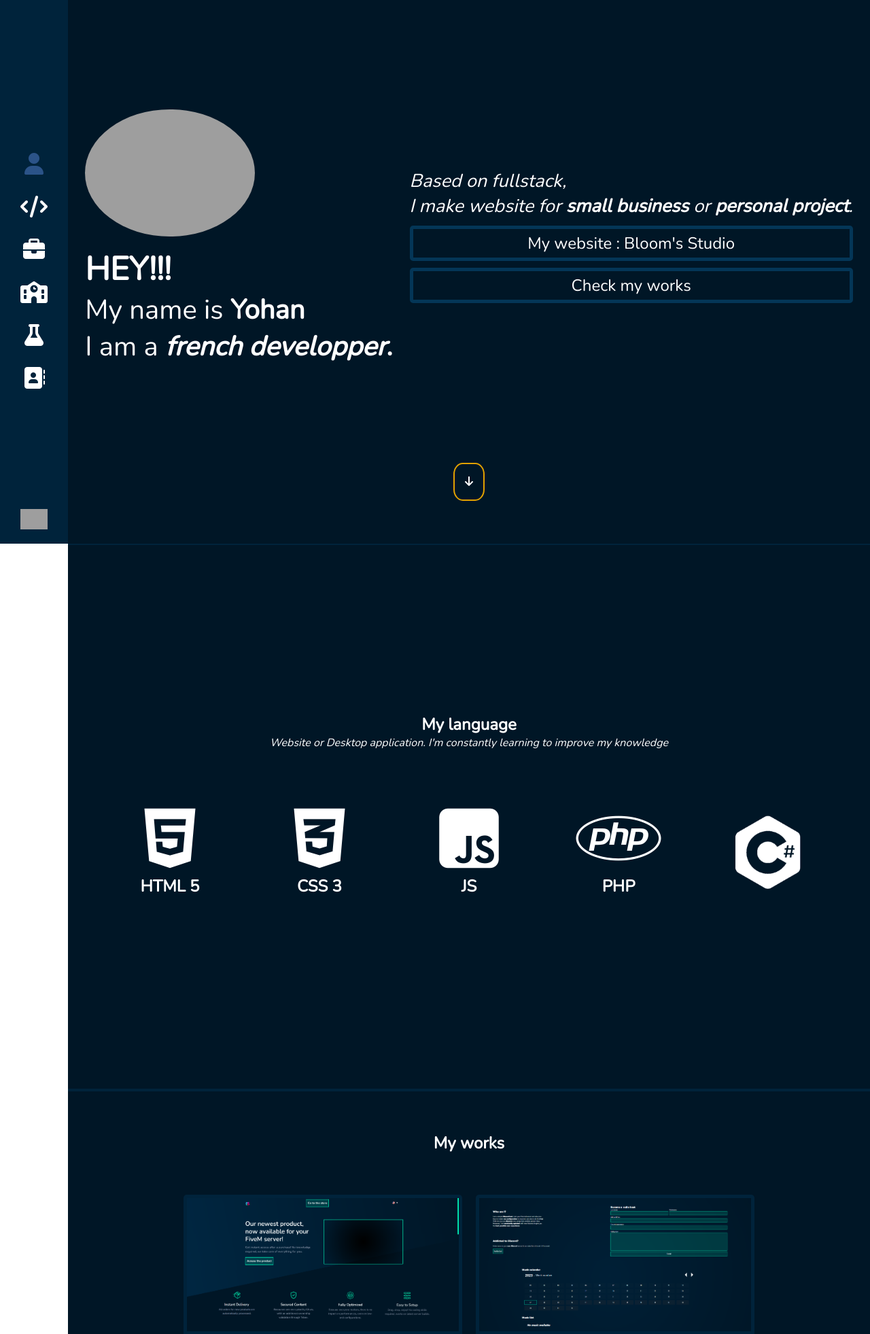
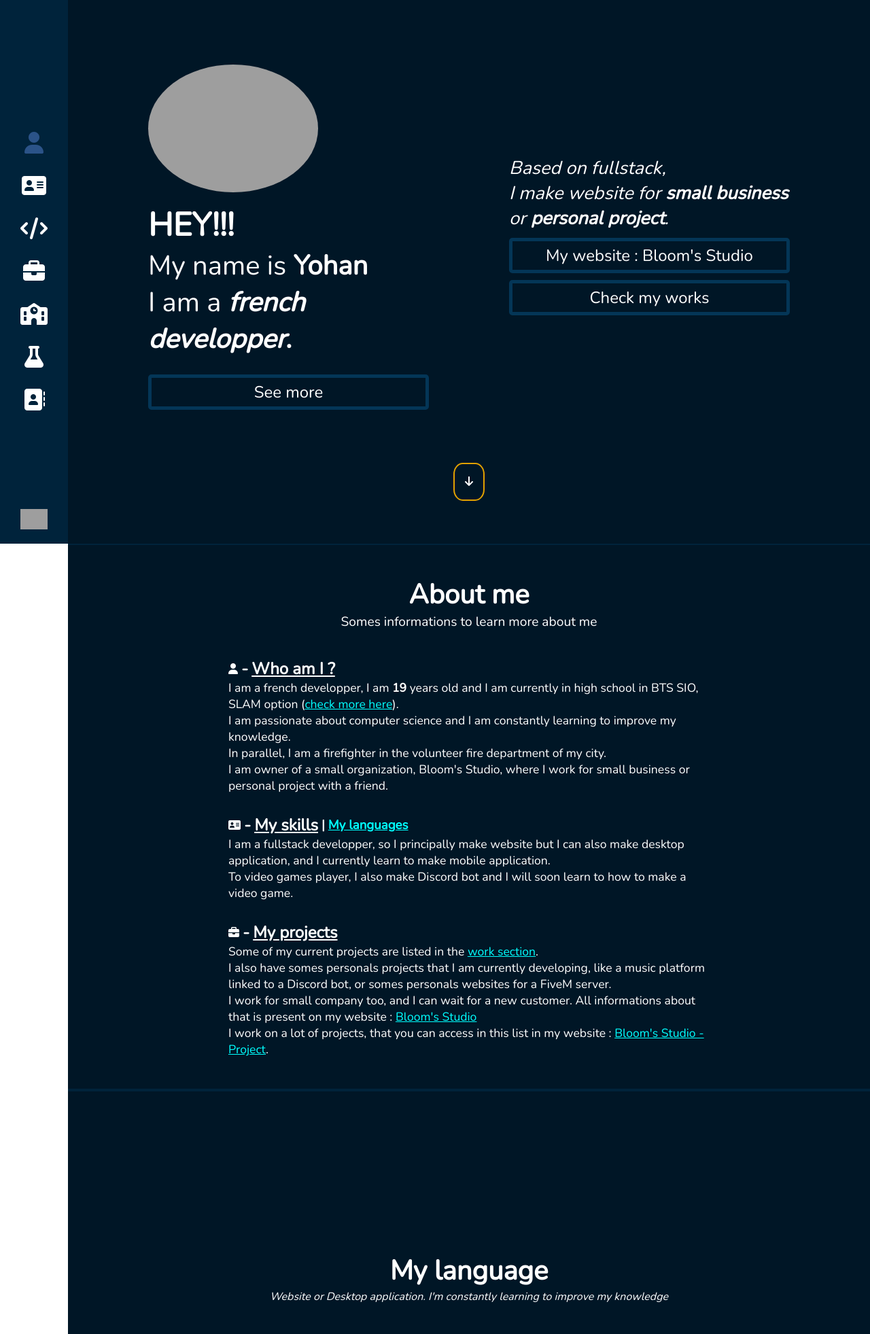
Before and after one commit to erostate/portfolio, a PHP site: page / in a window 1280 px wide. Shown: the top 1963 px of the page at 68% size. Run offline with PHP 8.4, Linux system fonts and the light colour scheme; some libraries are stand-ins or nearby versions; grey boxes are pictures that could not be loaded.

Commit message:
ajout de la section 'about' + ajout function pour calculer mon age

```diff
--- a/assets/script.js
+++ b/assets/script.js
@@ -115,7 +115,23 @@ document.addEventListener('DOMContentLoaded', function() {
             }
         });
     });
+
+    console.log(setMyAge());
 });
+
+function setMyAge() {
+    const dateOfBirth = "2004-11-10";
+    const currentDate = new Date();
+
+    // Get my age
+    var age = currentDate.getFullYear() - new Date(dateOfBirth).getFullYear();
+    const month = currentDate.getMonth() - new Date(dateOfBirth).getMonth();
+    if (month < 0 || (month === 0 && currentDate.getDate() < new Date(dateOfBirth).getDate())) {
+        age - 1;
+    }
+
+    // TODO: Set my age in className "setMyAge"
+}
 
 function openModal(modalName, type) {
     document.getElementById(modalName).style.display = type;
--- a/assets/style.css
+++ b/assets/style.css
@@ -118,6 +118,9 @@ menu ul li img {
     align-items: center;
     height: 100vh;
 }
+#container #profile-sect #content div {
+    width: 35%;
+}
 #container #profile-sect #content div.left-menu {
     display: flex;
     flex-direction: column;
@@ -206,6 +209,59 @@ menu ul li img {
         border: solid 2px red;
     }
 }
+/* About */
+#container #about-sect {
+    border-top: solid 2px #00233B;
+    border-bottom: solid 2px #00233B;
+    display: flex;
+    flex-direction: column;
+    align-items: center;
+    justify-content: center;
+    gap: 40px;
+}
+#container #about-sect .header {
+    display: flex;
+    flex-direction: column;
+    align-items: center;
+    width: 100%;
+}
+#container #about-sect .header h1 {
+    font-size: 250%;
+}
+#container #about-sect .header p {
+    font-size: 120%;
+}
+#container #about-sect .contain {
+    width: 60%;
+    display: flex;
+    flex-direction: column;
+    align-items: flex-start;
+    gap: 30px;
+}
+#container #about-sect .contain .card {
+    display: flex;
+    flex-direction: column;
+}
+#container #about-sect .contain .card span.title {
+    display: flex;
+    flex-direction: row;
+    align-items: center;
+    gap: 5px;
+}
+#container #about-sect .contain .card span.title h2 {
+    text-decoration-line: underline;
+}
+#container #about-sect .contain .card p {
+    font-size: 110%;
+}
+#container #about-sect .contain .card a {
+    color: aqua;
+    transition: color 0.15s ease-in-out;
+}
+#container #about-sect .contain .card a:hover {
+    color: rgb(0, 184, 184);
+    transition: color 0.15s ease-in-out;
+}
 /* Language */
 #container #langu-sect {
     border-top: solid 2px #00233B;
@@ -214,6 +270,9 @@ menu ul li img {
     flex-direction: column;
     align-items: center;
     justify-content: center;
+}
+#container #langu-sect h1 {
+    font-size: 250%;
 }
 #container #langu-sect p {
     margin-bottom: 50px;
--- a/index.html
+++ b/index.html
@@ -19,6 +19,7 @@
     <menu id="left-menu">
         <ul id="menu">
             <li onclick="moveSect('profile');" class="menuIcon"><i class="fa-solid fa-user"></i></li>
+            <li onclick="moveSect('about')" class="menuIcon"><i class="fa-solid fa-address-card"></i></li>
             <li onclick="moveSect('langu');" class="menuIcon"><i class="fa-solid fa-code"></i></li>
             <li onclick="moveSect('work');" class="menuIcon"><i class="fa-solid fa-briefcase"></i></li>
             <li onclick="moveSect('school');" class="menuIcon"><i class="fa-solid fa-school"></i></li>
@@ -51,6 +52,7 @@
                         <h2 data-lang="myNameIs">My name is <span>Yohan</span></h2>
                         <h2 data-lang="iMaFrenchDev">I am a <span>french developper</span><b onclick="baguette();">.</b></h2>
                     </span>
+                    <button data-lang="btnSeeMore">See more</button>
                 </div>
                 <div class="right-menu">
                     <span>
@@ -64,13 +66,61 @@
                 </div>
             </div>
             <div id="downArrow">
-                <span onclick="moveSect('langu')"><i class="fa-solid fa-arrow-down"></i></span>
+                <span onclick="moveSect('about')"><i class="fa-solid fa-arrow-down"></i></span>
+            </div>
+        </section>
+
+        <!-- About -->
+        <section class="section" id="about-sect">
+            <div class="header">
+                <h1 data-lang="titleAboutMe">About me</h1>
+                <p data-lang="aboutMeDesc">Somes informations to learn more about me</p>
+            </div>
+            <div class="contain">
+                <div class="card">
+                    <span class="title">
+                        <i class="fa-solid fa-user"></i>
+                        <h1>-</h1>
+                        <h2 data-lang="titleWhoAmI">Who am I ?</h2>
+                    </span>
+                    <p data-lang="whoAmIDesc">
+                        I am a french developper, I am <b class="setMyAge">19</b> years old and I am currently in high school in BTS SIO, SLAM option (<a href="#school-sect">check more here</a>).<br>
+                        I am passionate about computer science and I am constantly learning to improve my knowledge.<br>
+                        In parallel, I am a firefighter in the volunteer fire department of my city.<br>
+                        I am owner of a small organization, Bloom's Studio, where I work for small business or personal project with a friend.
+                    </p>
+                </div>
+                <div class="card">
+                    <span class="title">
+                        <i class="fa-solid fa-address-card"></i>
+                        <h1>-</h1>
+                        <h2 data-lang="titleMySkills">My skills</h2>
+                        <h3>| <a data-lang="btnGoToMySkills" href="#langu-sect">My languages</a></h3>
+                    </span>
+                    <p data-lang="mySkillsDesc">
+                        I am a fullstack developper, so I principally make website but I can also make desktop application, and I currently learn to make mobile application.<br>
+                        To video games player, I also make Discord bot and I will soon learn to how to make a video game.
+                    </p>
+                </div>
+                <div class="card">
+                    <span class="title">
+                        <i class="fa-solid fa-briefcase"></i>
+                        <h1>-</h1>
+                        <h2 data-lang="titleMyProjects">My projects</h2>
+                    </span>
+                    <p data-lang="myProjectsDesc">
+                        Some of my current projects are listed in the <a href="#work-sect">work section</a>.<br>
+                        I also have somes personals projects that I am currently developing, like a music platform linked to a Discord bot, or somes personals websites for a FiveM server.<br>
+                        I work for small company too, and I can wait for a new customer. All informations about that is present on my website : <a target="_blank" href="https://blms.fr/">Bloom's Studio</a><br>
+                        I work on a lot of projects, that you can access in this list in my website : <a target="_blank" href="https://project.blms.fr/exper/" target="_blank">Bloom's Studio - Project</a>.
+                    </p>
+                </div>
             </div>
         </section>
 
         <!-- Langage -->
         <section class="section" id="langu-sect">
-            <h2 data-lang="titleMyLanguage">My language</h2>
+            <h1 data-lang="titleMyLanguage">My language</h1>
             <p data-lang="constantlyLearning">Website or Desktop application. I'm constantly learning to improve my knowledge</p>
             <div class="contain">
                 <div class="card">
@@ -122,6 +172,8 @@
                     <h5><i>Under developpment</i></h5>
                 </div>
             </div>
+            <br>
+            <button data-lang="btnGoToAllMyWorks" onclick="window.open('https://project.blms.fr/exper/')">Check all my public works</button>
         </section>
 
         <!-- School -->
```
Also changed, not shown: assets/language/lang.data.json (+32 -0 lines), 1 other file.
